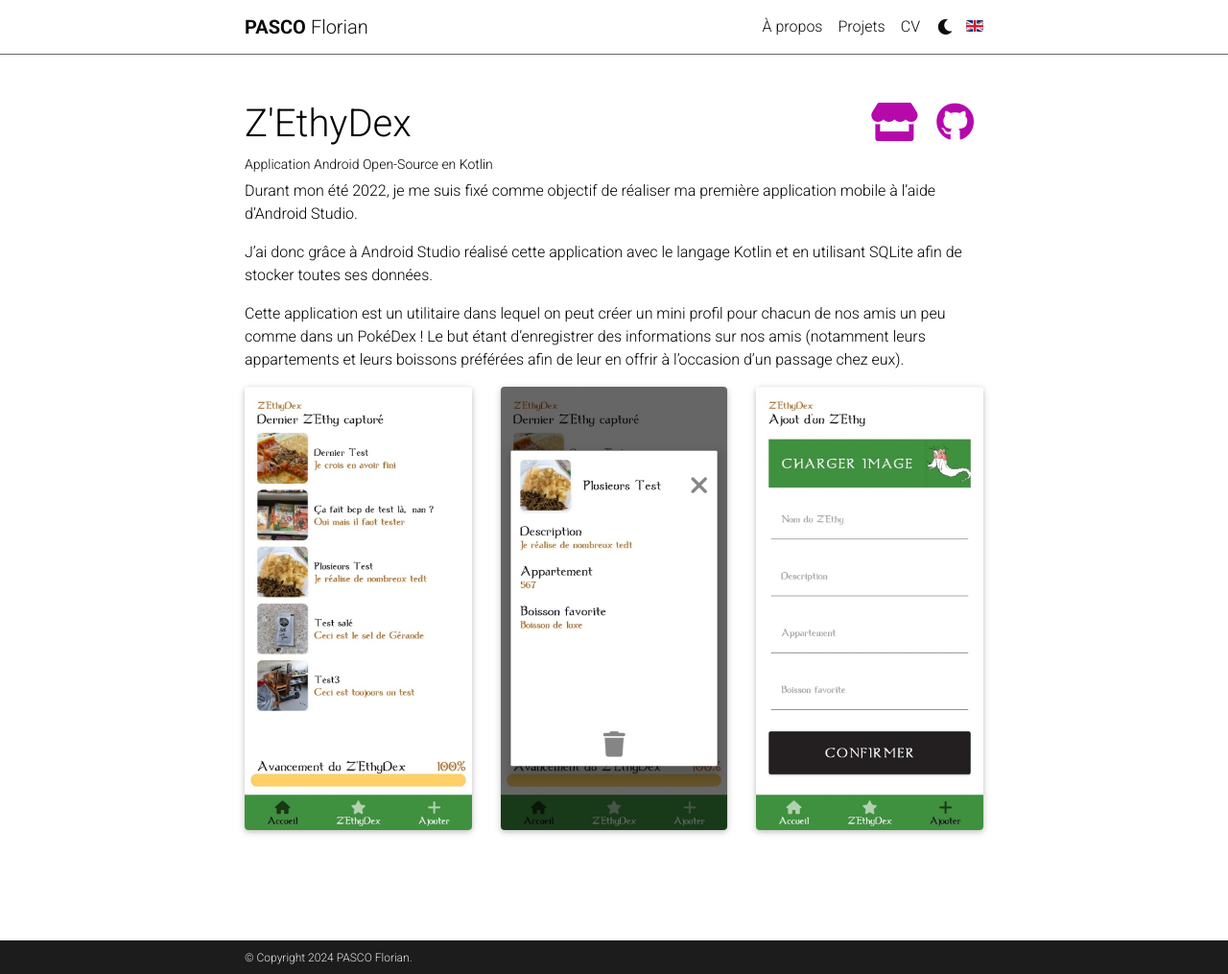
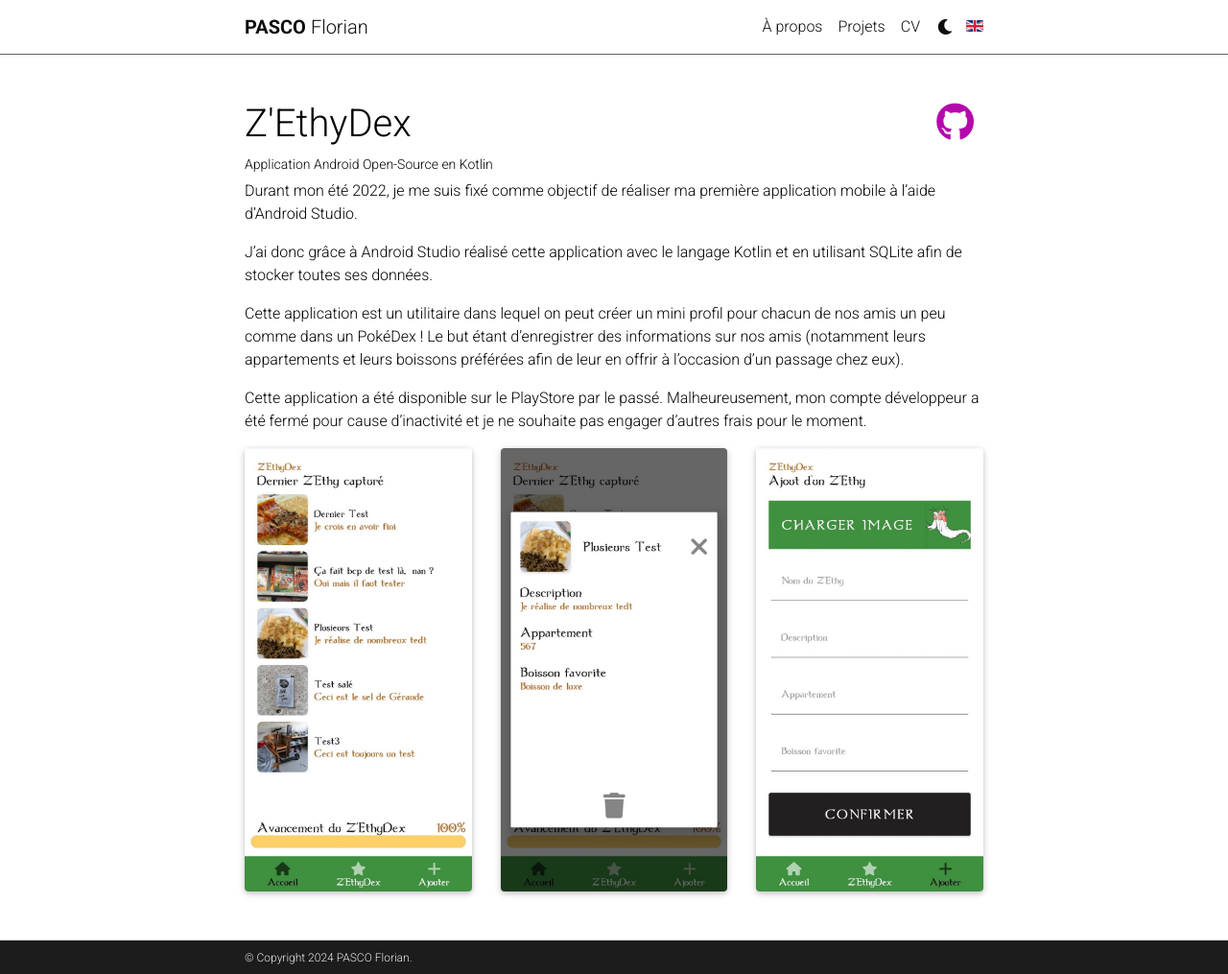
Before and after one commit to mpek29/mpek29.github.io, a Jekyll site: the page built from _projects/zethydex.md, in a window 1280 px wide and 1015 px high. Shown: the whole window at 96% size. Built offline with Jekyll 4.4.1, drawn with Linux system fonts in a browser that asks for light colours; full-size pictures stand in for the smaller copies a plugin makes; comment, search, counter and statistics services are not loaded; a style sheet for code colours, icons or effects is not loaded.

Commit message:
Update zethydex.md

```diff
--- a/_projects/zethydex.md
+++ b/_projects/zethydex.md
@@ -5,7 +5,7 @@
 img: assets/img/projects/zethydex/main.jpg
 importance: 1
 git: https://github.com/mpek29/ZEthyDex
-store: https://play.google.com/store/apps/details?id=fr.mpek29.zethydex
+<!-- store: https://play.google.com/store/apps/details?id=fr.mpek29.zethydex -->
 category: 2022
 ---
 
@@ -14,6 +14,8 @@
 J'ai donc grâce à Android Studio réalisé cette application avec le langage Kotlin et en utilisant SQLite afin de stocker toutes ses données.
 
 Cette application est un utilitaire dans lequel on peut créer un mini profil pour chacun de nos amis un peu comme dans un PokéDex ! Le but étant d'enregistrer des informations sur nos amis (notamment leurs appartements et leurs boissons préférées afin de leur en offrir à l'occasion d'un passage chez eux).
+
+Cette application a été disponible sur le PlayStore par le passé. Malheureusement, mon compte développeur a été fermé pour cause d'inactivité et je ne souhaite pas engager d'autres frais pour le moment.
 
 <div class="row">
     <div class="col-sm mt-3 mt-md-0">
```
